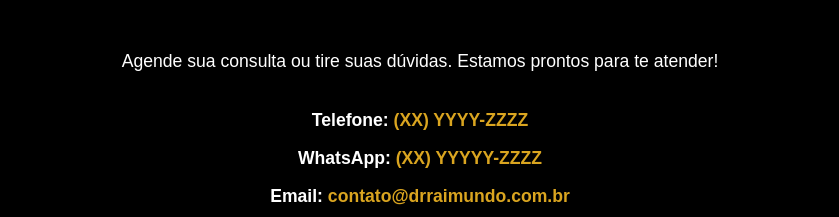
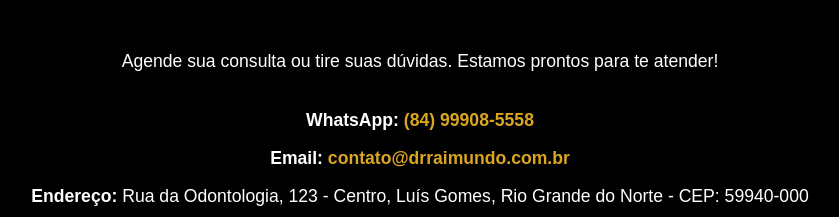
Before and after one commit to WillianoCosta/RaimundoIsmael, a plain HTML site: page index.html in a window 1280 px wide. Shown: the part 2132-2349 px from the top of the page, without its empty margins (220-1059 px from the left). Drawn offline with Linux system fonts and the light colour scheme.

Commit message:
Update index.html

```diff
--- a/index.html
+++ b/index.html
@@ -89,10 +89,9 @@
                 <h2>Entre em Contato</h2>
                 <p>Agende sua consulta ou tire suas dúvidas. Estamos prontos para te atender!</p>
                 <div class="contact-info">
-                    <p><strong>Telefone:</strong> <a href="tel:+55XXYYYY-ZZZZ">(XX) YYYY-ZZZZ</a></p>
-                    <p><strong>WhatsApp:</strong> <a href="https://wa.me/55XXYYYYZZZZZ" target="_blank">(XX) YYYYY-ZZZZ</a></p>
+                    <p><strong>WhatsApp:</strong> <a href="https://wa.me/5584999085558" target="_blank">(84) 99908-5558</a></p>
                     <p><strong>Email:</strong> <a href="mailto:contato@drraimundo.com.br">contato@drraimundo.com.br</a></p>
-                    <p><strong>Endereço:</strong> Rua da Odontologia, 123 - Centro, Cidade, Estado - CEP: 12345-678</p>
+                    <p><strong>Endereço:</strong> Rua da Odontologia, 123 - Centro, Luís Gomes, Rio Grande do Norte - CEP: 59940-000</p>
                     <div class="social-media">
                         <a href="#" target="_blank" aria-label="Facebook"><img src="https://img.icons8.com/ios-filled/50/FFFFFF/facebook-new.png" alt="Facebook"></a>
                         <a href="#" target="_blank" aria-label="Instagram"><img src="https://img.icons8.com/ios-filled/50/FFFFFF/instagram-new.png" alt="Instagram"></a>
```
